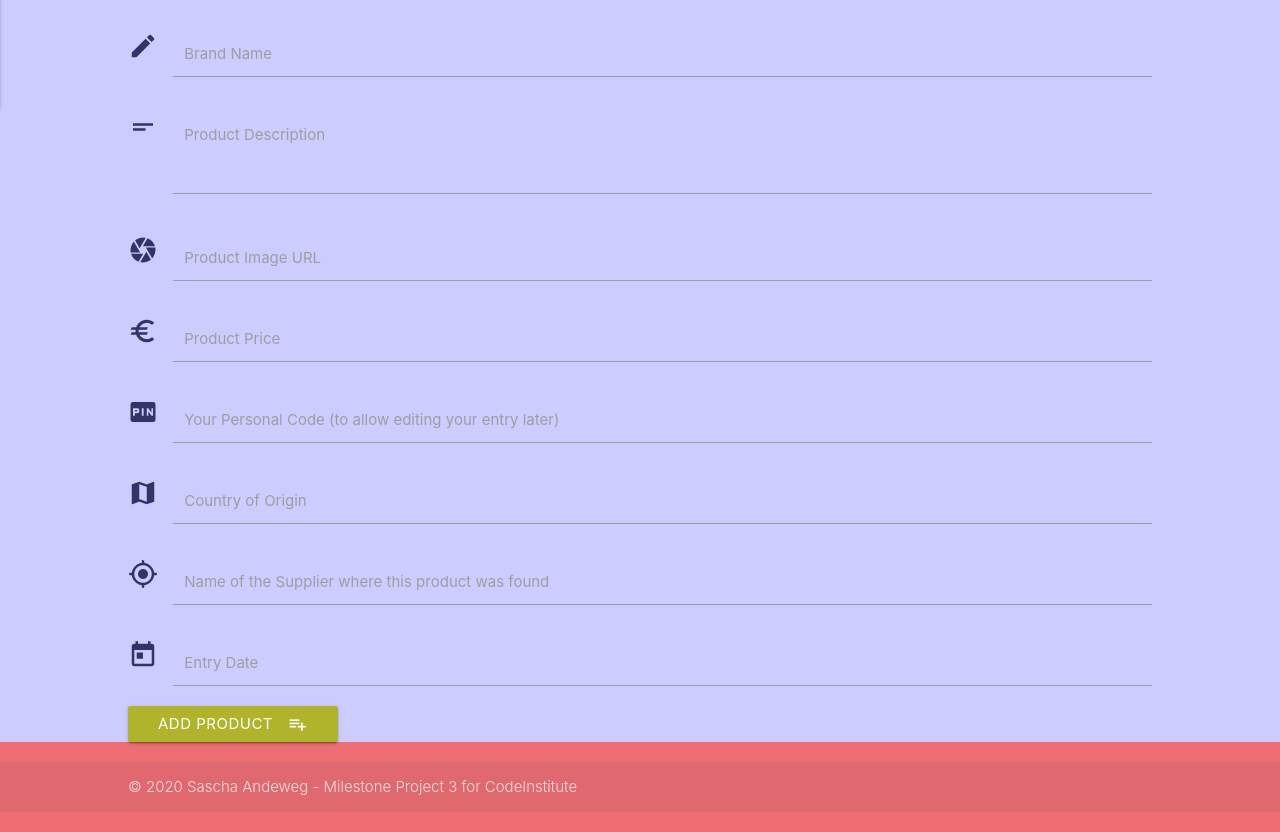
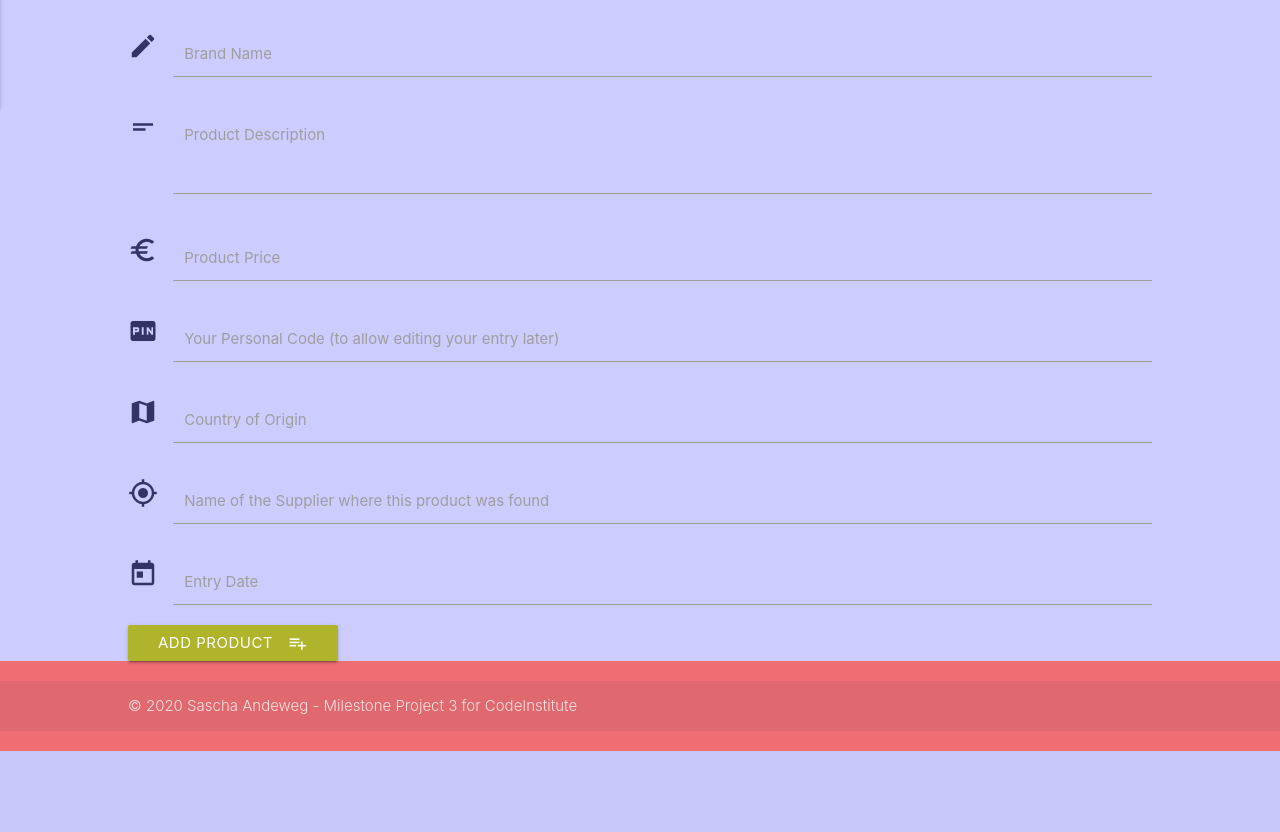
Before and after one commit to Andeweg01/MS3-FoodFromHome, a Flask app: page /add_product in a window 1280 px wide. Shown: the part 752-1584 px from the top of the page. After the commit the page ends 1503 px from the top, so only its background shows below. Run offline with Flask 2, Linux system fonts and the light colour scheme; data that the repository does not hold is empty; some libraries are stand-ins or nearby versions.

Commit message:
commit of removal of product picture options in add and edit product html pages

```diff
--- a/templates/addproduct.html
+++ b/templates/addproduct.html
@@ -39,13 +39,6 @@
 		<i class="material-icons prefix">short_text</i>
 		<textarea name="product_description" id="product_description" class="materialize-textarea"></textarea>
 		<label for="icon_telephone">Product Description</label>
-	</div>
-</div>
-<div class="row">
-	<div class="input-field col s12">
-		<i class="material-icons prefix">camera</i>
-		<input id="product_img" name="product_img" type="text">
-		<label for="icon_prefix">Product Image URL</label>
 	</div>
 </div>
 <div class="row">
--- a/templates/editproduct.html
+++ b/templates/editproduct.html
@@ -45,12 +45,6 @@
 		</div>
 		<div class="row">
 			<div class="input-field col s12">
-				<input id="product_img" name="product_img" type="text" class="validate" value="{{product.product_img}}">
-				<label for="icon_prefix">Product Image URL</label>
-			</div>
-		</div>
-		<div class="row">
-			<div class="input-field col s12">
 				<input id="product_price" name="product_price" type="text" class="validate" value="{{product.product_price}}">
 				<label for="icon_prefix">Product Price</label>
 			</div>
```
